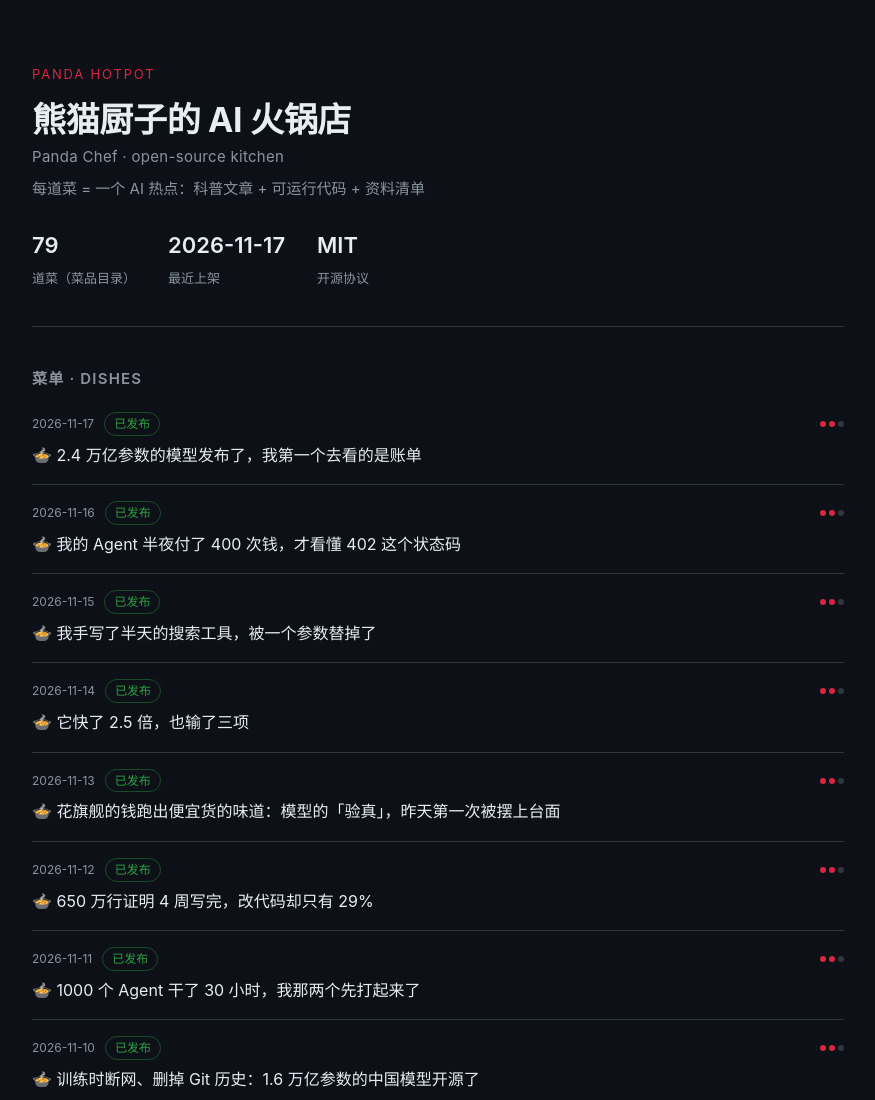
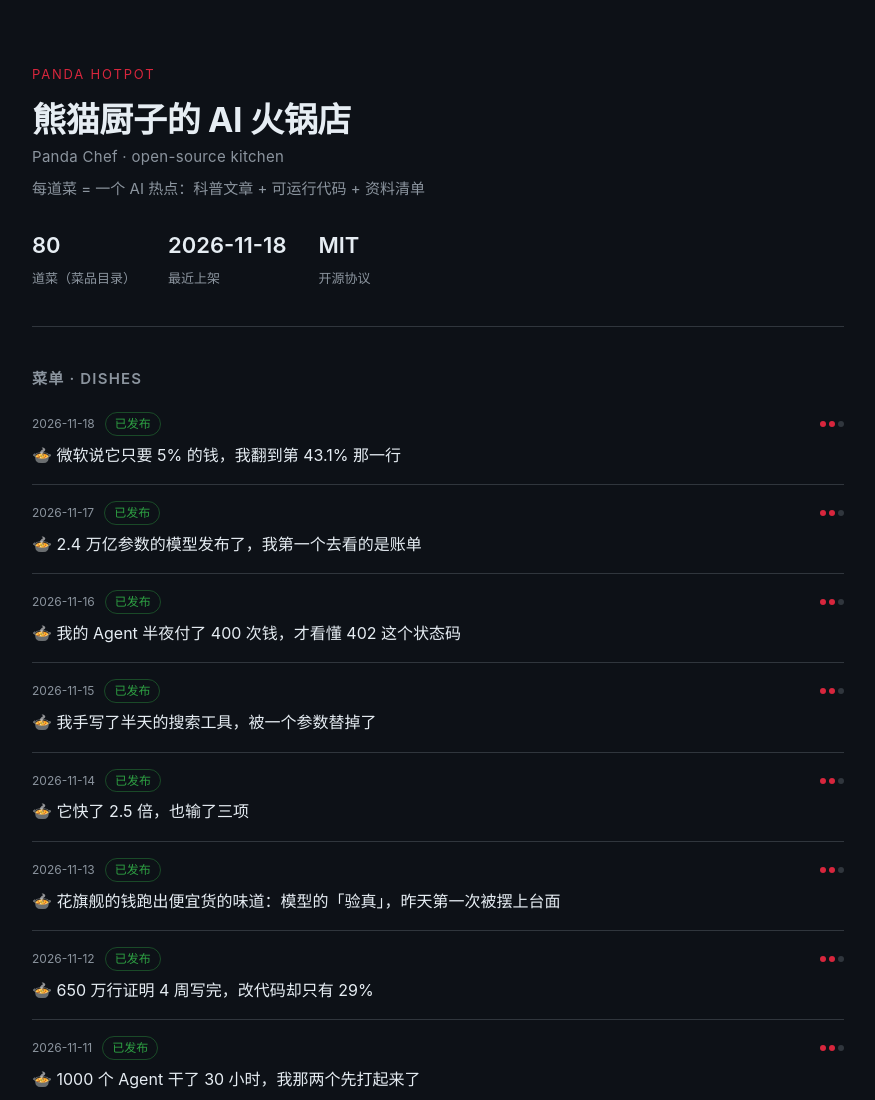
Before and after one commit to panda-chef/panda-hotpot, a plain HTML site: page docs/index.html in a window 1280 px wide. Shown: the top 1100 px of the page, without its empty margins (202-1077 px from the left). Drawn offline with Linux system fonts and the light colour scheme.

Commit message:
🍲 同步 2026-11-18 菜品

```diff
--- a/docs/index.html
+++ b/docs/index.html
@@ -58,14 +58,18 @@
       <h1>熊猫厨子的 AI 火锅店<small>Panda Chef · open-source kitchen</small></h1>
       <p class="tagline">每道菜 = 一个 AI 热点：科普文章 + 可运行代码 + 资料清单</p>
       <div class="stats">
-        <div class="stat"><b>79</b><span>道菜（菜品目录）</span></div>
-        <div class="stat"><b>2026-11-17</b><span>最近上架</span></div>
+        <div class="stat"><b>80</b><span>道菜（菜品目录）</span></div>
+        <div class="stat"><b>2026-11-18</b><span>最近上架</span></div>
         <div class="stat"><b>MIT</b><span>开源协议</span></div>
       </div>
     </header>
 
     <h2>菜单 · Dishes</h2>
     <ul class="dishes">
+      <li class="dish">
+        <div class="meta"><span class="date">2026-11-18</span><span class="badge ok">已发布</span><span class="heat" title="热度"><i class="on"></i><i class="on"></i><i class=""></i></span></div>
+        <a class="title" href="https://github.com/panda-chef/panda-hotpot/blob/main/dishes/2026-11-18-%E5%BE%AE%E8%BD%AF%E8%AF%B4%E5%AE%83%E5%8F%AA%E8%A6%81-5%25-%E7%9A%84%E9%92%B1%EF%BC%8C%E6%88%91%E7%BF%BB%E5%88%B0%E7%AC%AC-43.1%25/README.md">🍲 微软说它只要 5% 的钱，我翻到第 43.1% 那一行</a>
+      </li>
       <li class="dish">
         <div class="meta"><span class="date">2026-11-17</span><span class="badge ok">已发布</span><span class="heat" title="热度"><i class="on"></i><i class="on"></i><i class=""></i></span></div>
         <a class="title" href="https://github.com/panda-chef/panda-hotpot/blob/main/dishes/2026-11-17-2.4-%E4%B8%87%E4%BA%BF%E5%8F%82%E6%95%B0%E7%9A%84%E6%A8%A1%E5%9E%8B%E5%8F%91%E5%B8%83%E4%BA%86%EF%BC%8C%E6%88%91%E7%AC%AC%E4%B8%80%E4%B8%AA%E5%8E%BB%E7%9C%8B%E7%9A%84%E6%98%AF%E8%B4%A6/README.md">🍲 2.4 万亿参数的模型发布了，我第一个去看的是账单</a>
```
Also changed, not shown: 2 other files.
